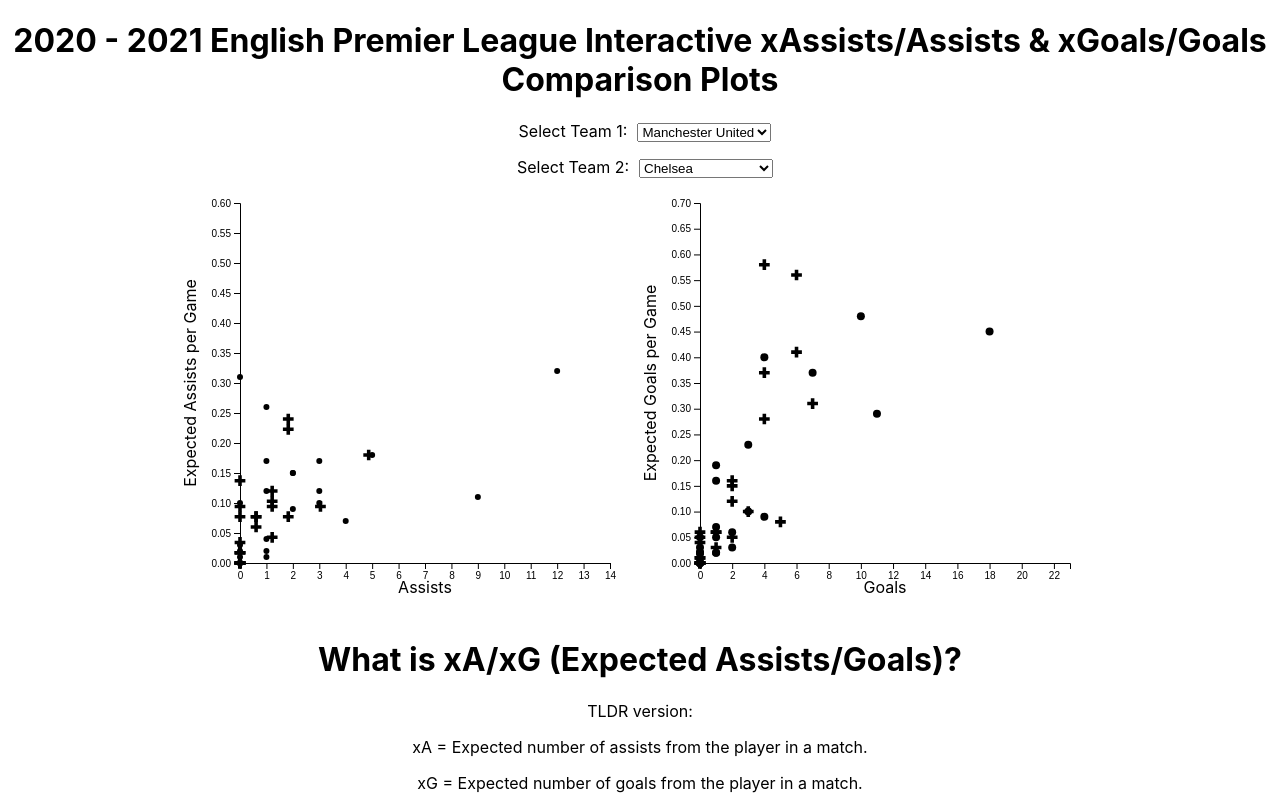
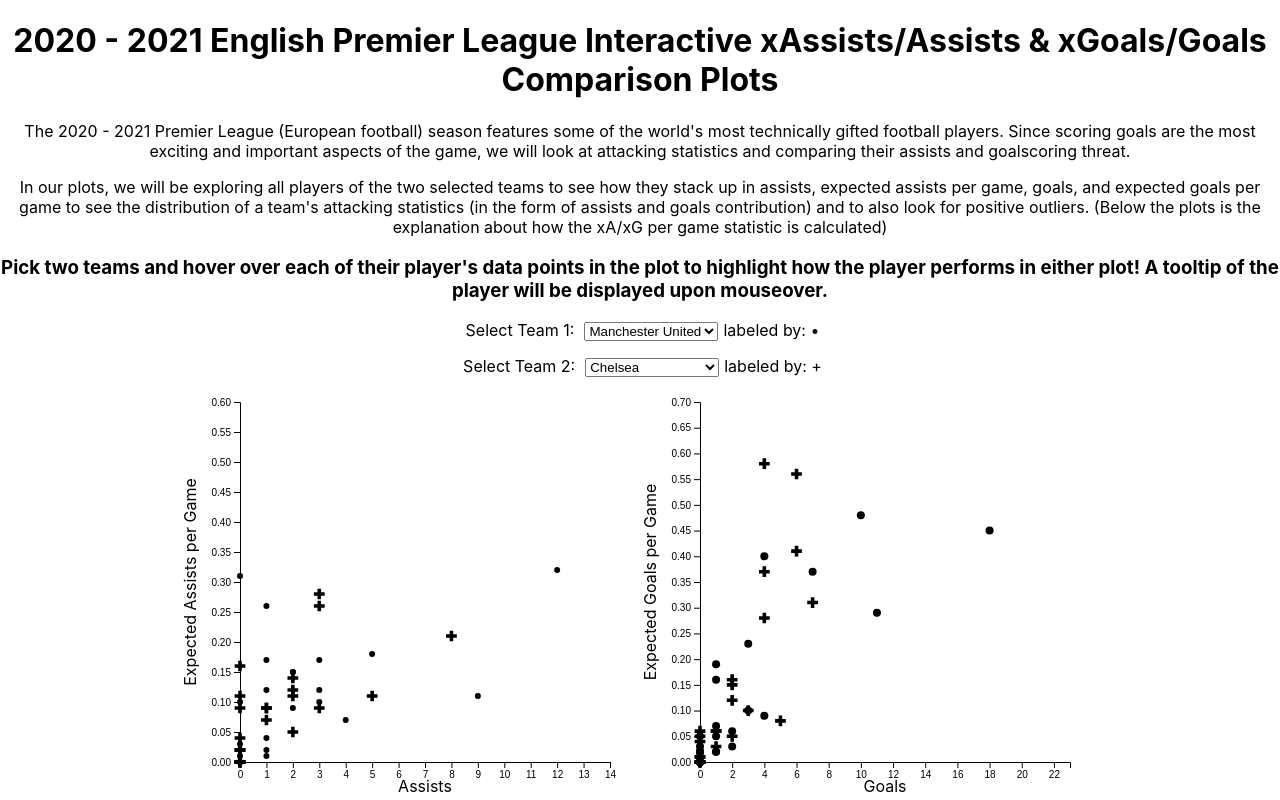
Before and after one commit to pareepipatkul/info474, a React (Vite) app: page / in a window 1280 px wide. Shown: the top 800 px of the page. Built offline with nearby package versions, Linux system fonts and the light colour scheme.

Commit message:
everything working except duplication

```diff
--- a/src/App.jsx
+++ b/src/App.jsx
@@ -388,7 +388,7 @@
     .enter()
     .append("path")
       .attr("d", d3.symbol().type(d3.symbolCross))
-      .attr("transform", function(d) { return "translate(" + x2(d.Assists) + "," + y2(d.xA) + ")"; })
+      .attr("transform", function(d) { return "translate(" + x(d.Assists) + "," + y(d.xA) + ")"; })
       .style("fill", function(d) {
         if (d.Name === highlightedPlayer) {
           return "red";
@@ -457,6 +457,19 @@
     <div className="App">
       <h1> 2020 - 2021 English Premier League Interactive xAssists/Assists & xGoals/Goals Comparison Plots </h1>
 
+      <p> The 2020 - 2021 Premier League (European football) season features some of the world's most technically gifted football players. Since scoring goals are the most
+      exciting and important aspects of the game, we will look at attacking statistics and comparing their assists and goalscoring threat.
+      </p>
+      <p>
+      In our plots, we will be exploring all players of the two selected teams to see how they stack up in assists, expected assists per game, goals, and expected goals per game to see
+      the distribution of a team's attacking statistics (in the form of assists and goals contribution) and to also look for positive outliers. (Below the plots is the explanation about how the xA/xG per game statistic is calculated)
+      </p>
+
+      <h3> Pick two teams and hover over each of their player's data points in the plot to highlight how
+      the player performs in either plot! A tooltip of the player will be displayed upon mouseover.
+      </h3>
+
+
 
       <div style={{"margin": 15}}>
         <text style={{"margin": 10}}>Select Team 1:</text>
@@ -472,6 +485,7 @@
           <option value="leeds">Leeds United</option>
           <option value="everton">Everton</option>
         </select>
+        <text style={{"margin": 5}}>labeled by: •</text>
       </div>
 
       <div style={{"margin": 15}}>
@@ -488,6 +502,7 @@
           <option value="leeds">Leeds United</option>
           <option value="everton">Everton</option>
         </select>
+        <text style={{"margin": 5}}>labeled by: +</text>
       </div>
 
       <div>
--- a/src/main.jsx
+++ b/src/main.jsx
@@ -4,8 +4,6 @@
 import App from './App'
 
 ReactDOM.render(
-  <React.StrictMode>
-    <App />
-  </React.StrictMode>,
+  <App />,
   document.getElementById('root')
 )
```
